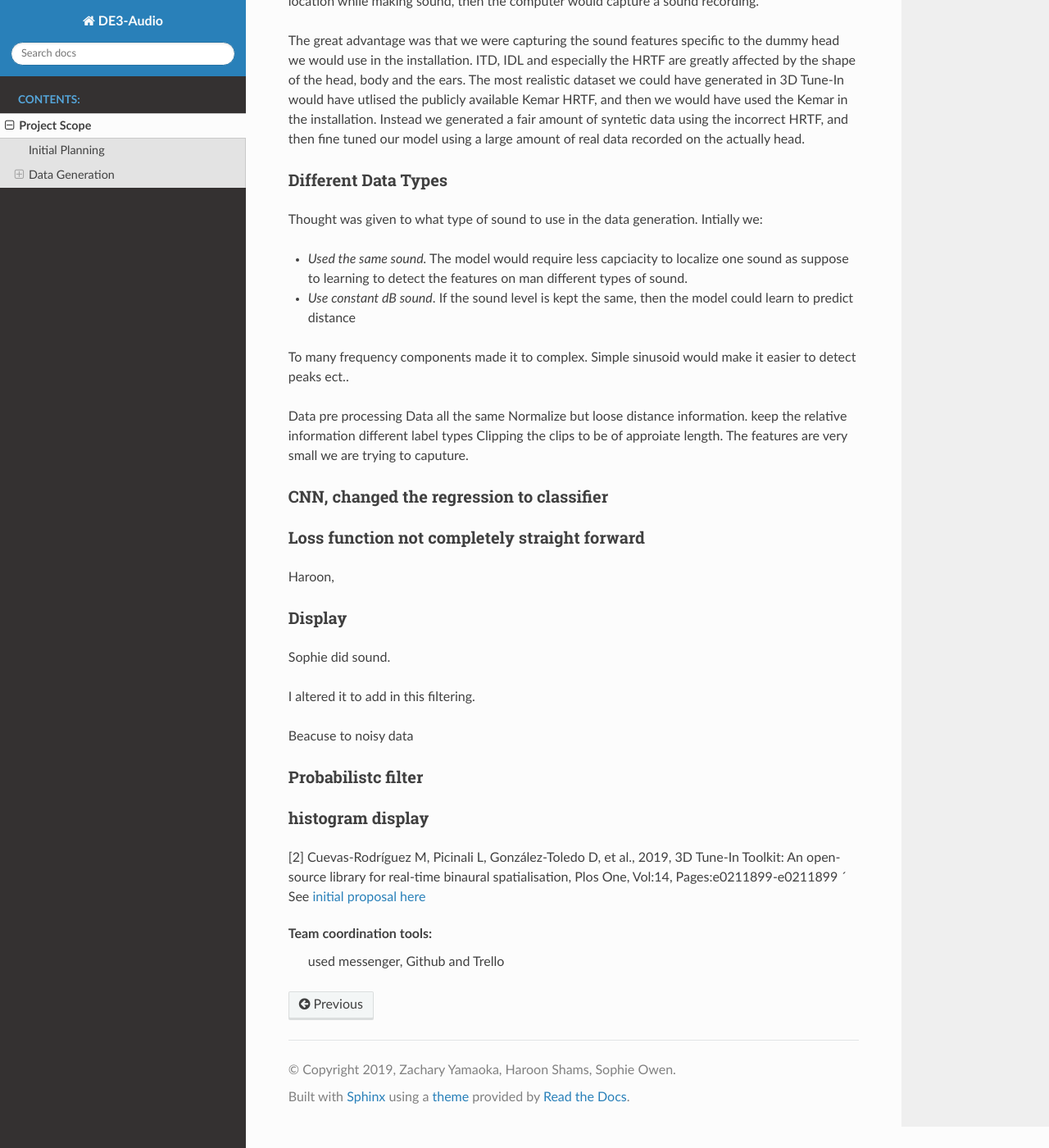
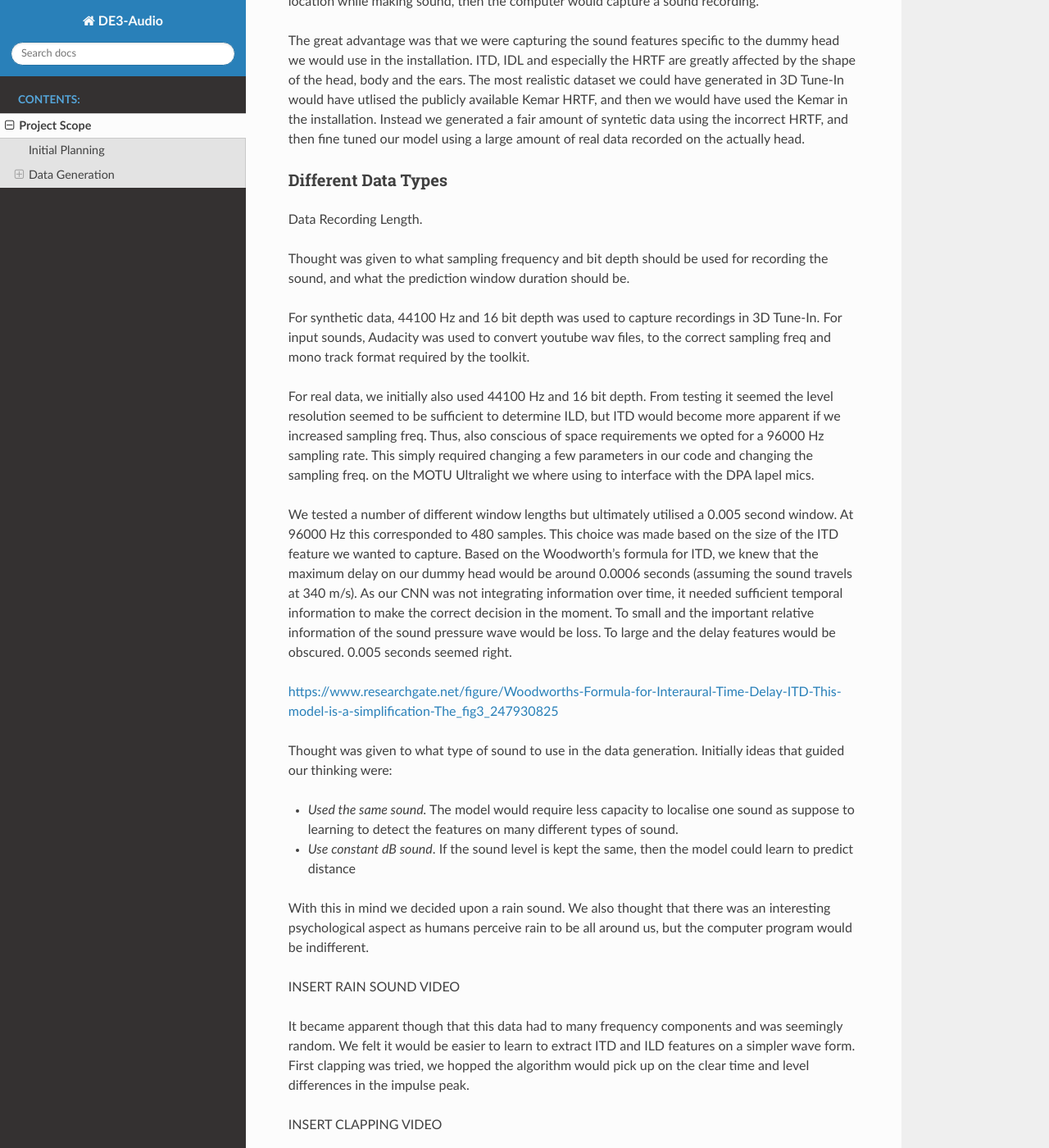
Before and after one commit to zacharyyamaoka/DE3-Audio, a Sphinx documentation site: the page built from docs/intro.rst, in a window 1280 px wide and 1400 px high, scrolled down 4137 px. Shown: the whole window at 82% size. Built offline with Sphinx 7.4.7 and the Read the Docs theme 2.0.0, drawn with Linux system fonts in a browser that asks for light colours; some of the changed text lies outside the part shown.

Commit message:
More doc

```diff
--- a/docs/intro.rst
+++ b/docs/intro.rst
@@ -158,44 +158,95 @@
 Different Data Types
 *********************
 
-Thought was given to what type of sound to use in the data generation. Intially we:
+Data Recording Length.
 
-* *Used the same sound.* The model would require less capciacity to localize one sound as suppose to learning to detect the features on man different types of sound.
+Thought was given to what sampling frequency and bit depth should be used for recording the sound, and what the prediction window
+duration should be.
+
+For synthetic data, 44100 Hz and 16 bit depth was used to capture recordings in 3D Tune-In. For input sounds, Audacity was used to convert youtube wav files, to the correct sampling freq and mono track format required by
+the toolkit.
+
+For real data, we initially also used 44100 Hz and 16 bit depth. From testing it seemed the level resolution seemed to be sufficient to determine ILD, but ITD would become more apparent if we increased sampling freq.
+Thus, also conscious of space requirements we opted for a 96000 Hz sampling rate. This simply required changing a few parameters in our code and changing the sampling freq. on the MOTU Ultralight we
+where using to interface with the DPA lapel mics.
+
+We tested a number of different window lengths but ultimately utilised a 0.005 second window. At 96000 Hz this corresponded to 480 samples. This choice was made based on the size of the ITD feature we
+wanted to capture. Based on the Woodworth's formula for ITD, we knew that the maximum delay on our dummy head would be around 0.0006 seconds (assuming the sound travels at 340 m/s).
+As our CNN was not integrating information over time, it needed sufficient temporal information to make the correct decision in the moment. To small and the important relative information of the sound pressure
+wave would be loss. To large and the delay features would be obscured. 0.005 seconds seemed right.
+
+https://www.researchgate.net/figure/Woodworths-Formula-for-Interaural-Time-Delay-ITD-This-model-is-a-simplification-The_fig3_247930825
+
+
+Thought was given to what type of sound to use in the data generation. Initially ideas that guided our thinking were:
+
+* *Used the same sound.* The model would require less capacity to localise one sound as suppose to learning to detect the features on many different types of sound.
 
 * *Use constant dB sound*. If the sound level is kept the same, then the model could learn to predict distance
 
-To many frequency components made it to complex. Simple sinusoid would make it easier to detect peaks ect..
+With this in mind we decided upon a rain sound. We also thought that there was an interesting psychological aspect as humans perceive rain to be all around us, but the
+computer program would be indifferent.
 
-Data pre processing
-Data all the same
-Normalize but loose distance information. keep the relative information
-different label types
-Clipping the clips to be of approiate length. The features are very small we are trying to caputure.
+INSERT RAIN SOUND VIDEO
+
+It became apparent though that this data had to many frequency components and was seemingly random. We felt it would be easier to learn to extract ITD and ILD features
+on a simpler wave form. First clapping was tried, we hopped the algorithm would pick up on the clear time and level differences in the impulse peak.
+
+INSERT CLAPPING VIDEO
+
+Then Beethoven's Moonlight Sonata. Compared to rain, Piano sound is relatively pure, consisting mostly of a few main harmonics and their over tones.
+
+INSERT Moonlight Sonata VIDEO
+
+Training on the piano music also meant the algorithm would better generate to other "pure tones", like a constant whistle. Despite such exploration, our algorithm
+performed sub-optimally in the first installation.
+
+We made a number of changes.
 
 
-CNN, changed the regression to classifier
-*****************************************
 
-Loss function not completely straight forward
-*********************************************
+Improvements
+*************
 
-Haroon,
+From the data point of view we made a number of simplications whihch discarded direction and distance information but enabled use to improve "left or right" prediction.
 
+1. We created a data set using a pure sinusoid at 1.6 kHz. While this would make it impossible to detect direction dependent features, it would be simpler to for the algorithm to
+extract ITD and ILD.
 
-Display
+2. We normalised and mean centred the data::
+    INSERT CODE
+
+  While this discarded distance information, it meant that improved robustness to level differences and background noise (like that found in the installation)
+
+3. We changed it from regression to classification problem. Previously our CNN was trained to predict source heading on a continuous range between 0 and 2 pi. Now it would simply predict left or
+right.
+
+4. Added head movement. While we would loose a lot of the angular resolution by just being able to predict left or right, we could compensate by adding heading movement. Moving the head slightly is a
+technique also used by humans to differentiate between front and back sound sources. In Implementation, our dummy head was moved by a 5v servo motor powered by an Arduino Uno.
+
+5. Added a probabilistic filter. In order to utilise head movement information, predictions needed to be integrated over time. For this, a discrete Bayes filter is utilised.
+
+Filtering
 *********
 
-Sophie did sound.
+Initially, filtering of the predictions was done using a simple moving average filter::
 
-I altered it to add in this filtering.
+  INSERT CODE
 
-Beacuse to noisy data
+Based on the inconsistent performance in the first installation, however, it became clear that a more powerful filter would be needed.
+The final algorithm used a discrete Bayes filter which, while being more robust to spurious predictions, also had the added benefit of integrating predictions over time and accounting for the head
+movement.
 
-Probabilistc filter
-*********************
+INSERT VIDEO OF CODE IN ACTION.
 
-histogram display
-*******************
+We model the sound source as a random particle that experiences a small gaussian drift each time step. The prediction is also modelled using a gaussian with variance 180 deg, to
+reflect the fact the head cannot differentiate front from back.
+
+Now representing our prediction as a belief between 0 and 2 pi, we felt it would be more accurate to change our display from the single slice showed in the first installation.
+For the Open House, a MaxSP patch was created which wrapped belief distribution around a circle.
+
+INSERT VIDEO OF MAXSP PATH RUNNING
+
 
 
 [2] Cuevas-Rodríguez M, Picinali L, González-Toledo D, et al., 2019,
```
